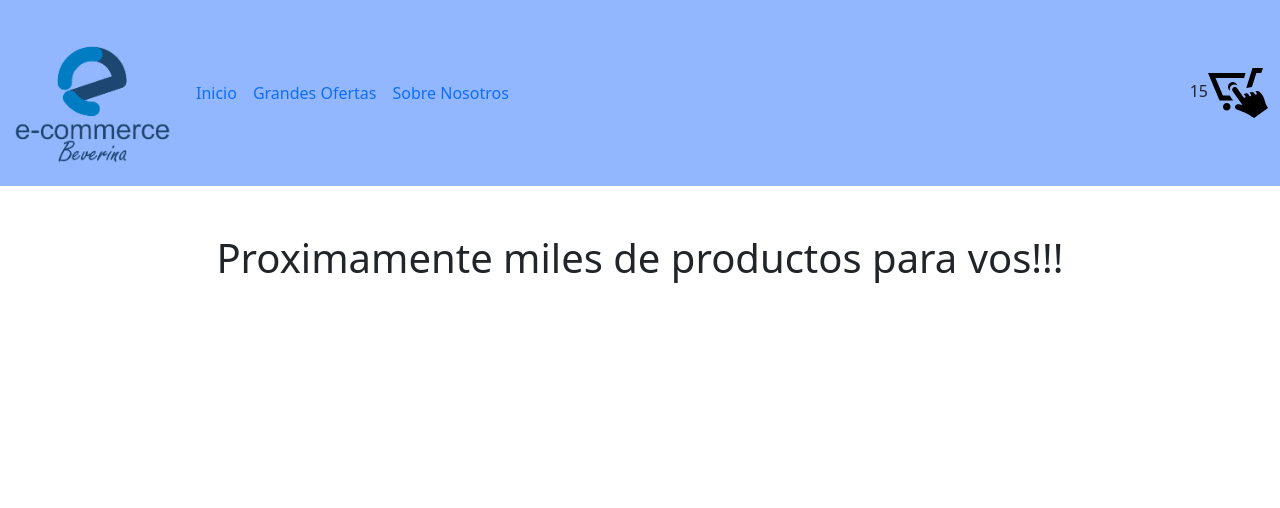
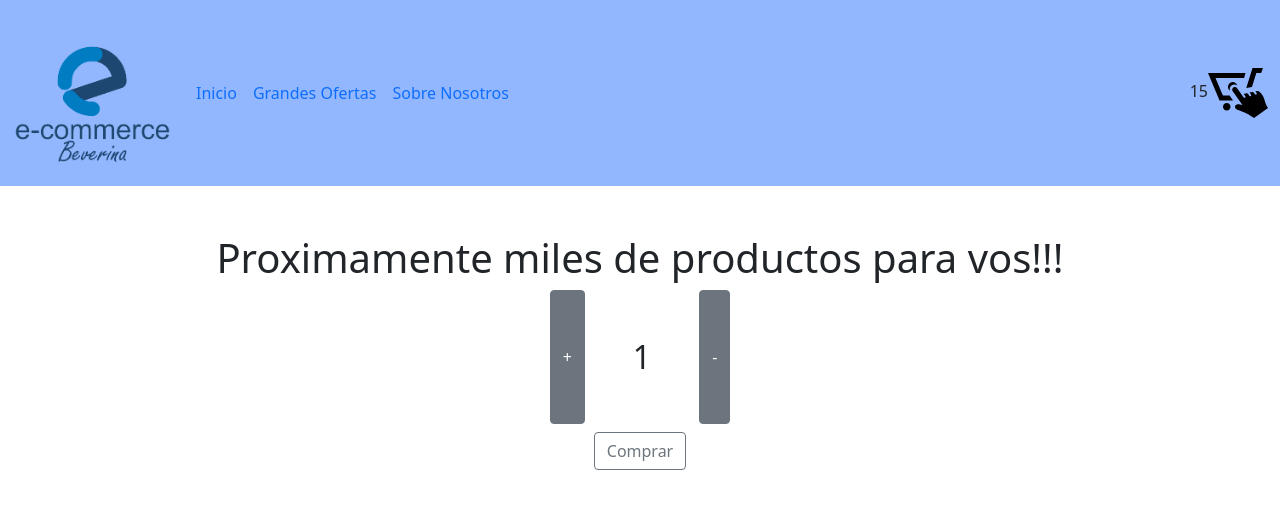
Before and after one commit to carlosbeverina/ecommerce-beverina, a React (Create React App) app: page / in a window 1280 px wide. Shown: the top 508 px of the page. Built offline with nearby package versions, Linux system fonts and the light colour scheme.

Commit message:
4ta entrega: se crea ItemCount y se implementa la logica

```diff
--- a/src/App.js
+++ b/src/App.js
@@ -2,12 +2,19 @@ import logo from './logo.svg';
 import './App.css';
 import NavBar from './components/NavBar';
 import ItemListContainer from './components/ItemListContainer/ItemListContainer';
+import ItemCount from './components/ItemCount';
 
 function App() {
+
+  const onAdd = (count) => {
+    alert(`Agregaste ${count} items al carrito`)
+  }
+
   return (
   <>
   <NavBar />
   <ItemListContainer greeting='Proximamente miles de productos para vos!!!' />
+  <ItemCount initial={1} stock={10} onAdd= {onAdd} />
   </>
   );
 }
--- /dev/null
+++ b/src/components/ItemCount.jsx
@@ -0,0 +1,50 @@
+import React from "react";
+import { useState } from "react";
+import { Button, Col, Container, Row, Stack } from "react-bootstrap";
+
+function ItemCount({ initial, stock, onAdd }) {
+  const [count, setCount] = useState(initial);
+
+  const agregar = () => {
+    if (count < stock) {
+      setCount(count + 1);
+    } else {
+      alert("No se pueden agregar mas productos.");
+    }
+  };
+
+  const sacar = () => {
+    if (count > initial) {
+      setCount(count - 1);
+    } else {
+      alert("No se pueden sacar mas productos.");
+    }
+  };
+
+  const reset = () => {
+    setCount(initial);
+  }
+
+  return (
+    <>
+      <Container>
+          <Row>
+          <Col className="d-flex justify-content-center ">
+              <Button variant= "secondary" className="" onClick={agregar}>+</Button>
+              <h2 className="contador m-5">{count}</h2>
+              <Button variant= "secondary" onClick={sacar}>-</Button>
+          </Col>
+          </Row>
+          <Row>
+          <Col className="d-flex justify-content-center mt-2">
+            <div>
+              <Button variant="outline-secondary" onClick={() => {onAdd(count); reset()}}>Comprar</Button>
+            </div>
+          </Col>
+        </Row>
+      </Container>
+    </>
+  );
+}
+
+export default ItemCount;
```
